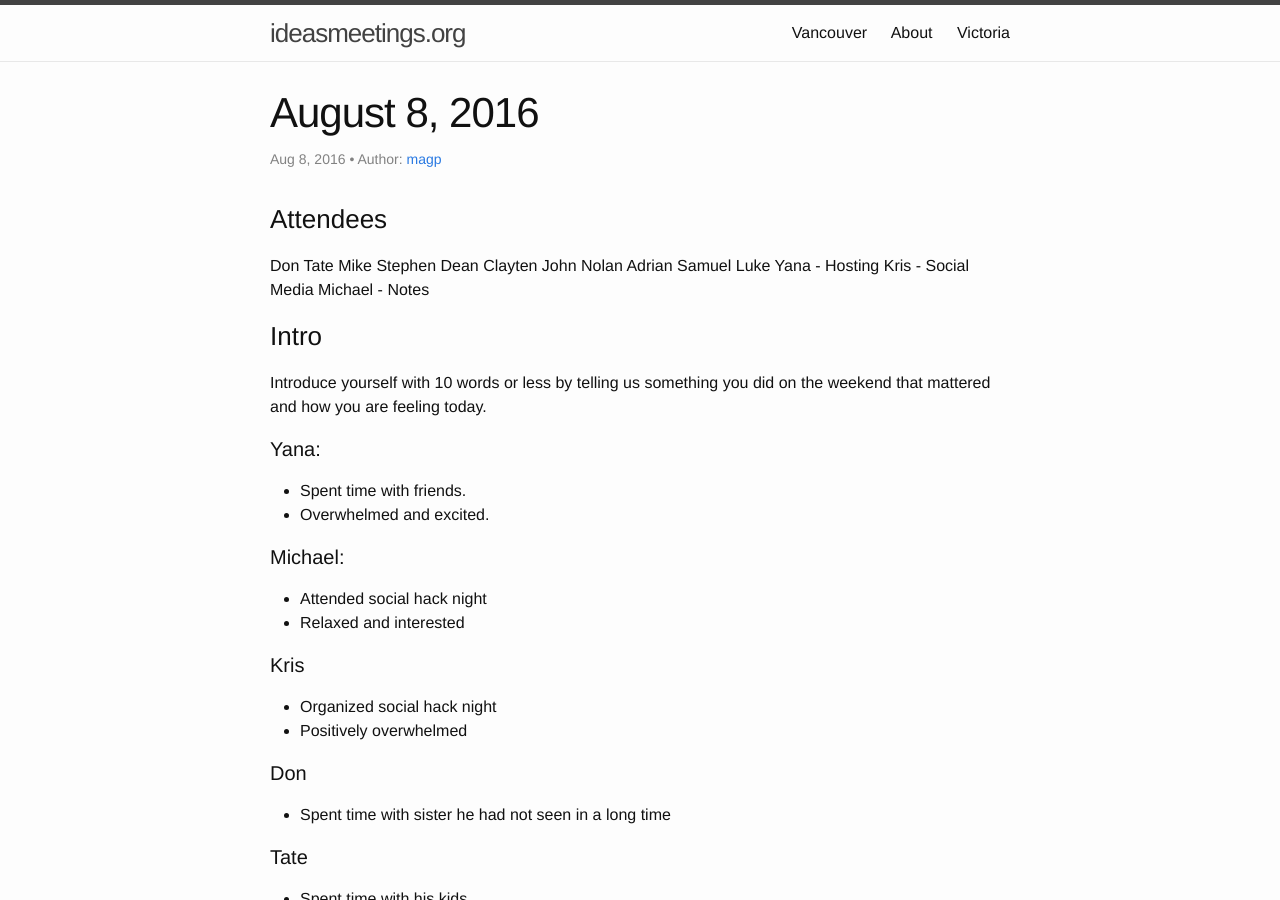
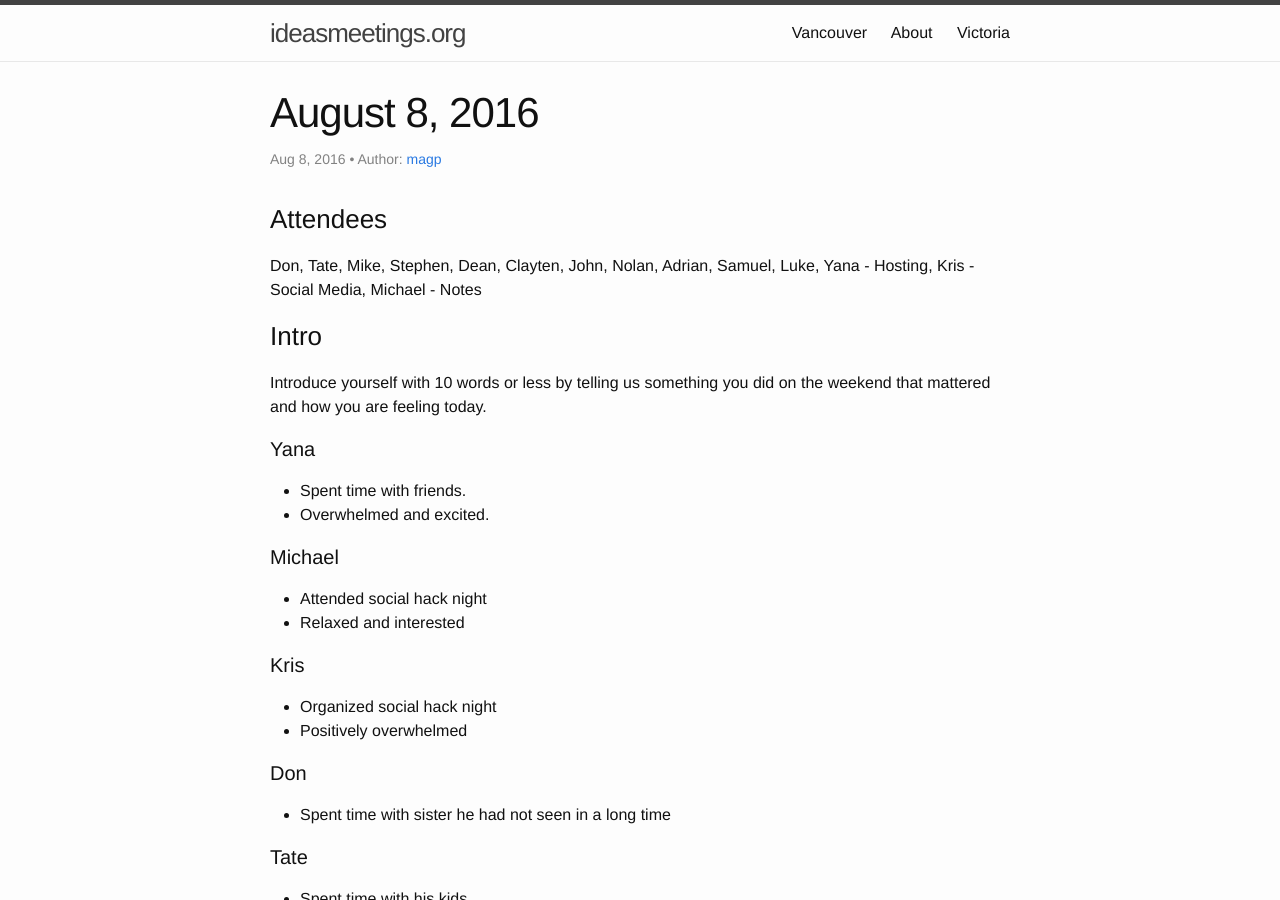
Before and after one commit to improvethings/improvethings.github.io, a Jekyll site: the page built from _posts/2016-08-08-July-08-2016.md, in a window 1280 px wide and 900 px high. Built offline with Jekyll 4.4.1, drawn with Linux system fonts in a browser that asks for light colours.

Commit message:
Minutes 2016.08.08: Fixes markdown to be GFM compatible

```diff
--- a/_posts/2016-08-08-July-08-2016.md
+++ b/_posts/2016-08-08-July-08-2016.md
@@ -18,136 +18,154 @@
 ---
 
 ### Attendees
-Don
-Tate
-Mike
-Stephen
-Dean
-Clayten
-John
-Nolan
-Adrian
-Samuel
-Luke
-Yana - Hosting
-Kris - Social Media
-Michael - Notes
+
+Don, Tate, Mike, Stephen, Dean, Clayten, John, Nolan, Adrian, Samuel, Luke, Yana - Hosting, Kris - Social Media, Michael - Notes
 
 ### Intro
 
 Introduce yourself with 10 words or less by telling us something  you did on the weekend that mattered and how you are feeling today.
 
-#### Yana:
+#### Yana
+
 - Spent time with friends.
 - Overwhelmed and excited.
 
-#### Michael:
+#### Michael
+
 - Attended social hack night
 - Relaxed and interested
 
 #### Kris
+
 - Organized social hack night
 - Positively overwhelmed
 
 #### Don
+
 - Spent time with sister he had not seen in a long time
 
 #### Tate
+
 - Spent time with his kids
 
 #### Mike
+
 - Summarized a 10 page project proposal to 1 page
 - Excited
 
 #### Stephen
+
 - Hiked at Lake Garibaldi
 - Tired
 
 #### Dean
+
 - Course on “Access to power”
 - Free
 
 #### Clayten
+
 - Technical hack
 - Good
 
 #### Adrian
+
 - Hiked with wife
 - Excited
 
 #### Nolan
+
 - Pomodoro webapp + Learning to code HTML, CSS, JS
 - Fantastic
 
 #### John
+
 - Soylent project reflection + 2 epiphanies
 - Excellent
 
 #### Samuel
+
 - Engineering at statups
-
 
 ### Brief idea description
 
 #### Michael
+
 - No idea
 
 #### Kris
+
 - Logo requests for the ideas group
 - Decision tree
 - Browser plugin to identify DOM requests from server
 
 #### Don
+
 - Apply VR to Architecture
 - Help entrepreneurs operate from Manila
 
 #### Tate
+
 - Carbon trade on household energy usage
 
 #### Mike
+
 - Project for housing in Vancouver
 
 #### Stephen
+
 - No idea
 
 #### Dean
+
 - Cafe, bar, vintage clothing retail (Fashion)
 
 #### Clayten
+
 - Prediction option market for future events (crypto instruments)
 - Transportation idea (car sharing cost analysis)
 
 #### John
+
 - Soylent soup including blockchain credit for homeless
 
 #### Samuel
+
 - No idea
 
 #### Nolan
+
 - No idea
 
 #### Adrian
+
 - Crowdsourcing for creative content (like Hit record or Wattpad). Improving fairness for artists.
 
 #### Yana
+
 - No idea
 
 ### Idea development
 
 #### Kris
-##### Decision tree
+
+ **Decision tree**
+
 - Kris: Beta launched at [beta.decisiontree.io](http://beta.decisiontree.io/).
 - Kris: Beta test by including one of the ideas into the platform.
 - Kris: Collected participant’s email.
 
-##### DOM request browser plugin
+**DOM request browser plugin**
+
 - Kris: Build a browser plugin that would detect if a particular server is accessing the DOM.
 - Kris: Website has database encrypted but once served and decrypted the server can request the DOM.
 - Clayten: Difficult to do as a second plugin could trick the plugin with a “fake” DOM.
 - Don: Works at a security company and does JS.
 
 #### Don
-##### VR for Architecture
+
+**VR for Architecture**
+
 - Don: Opportunity to use VR in the Architecture space.
 - Don: Use to get a better idea of the space and to include point markets.
 - Don: Opportunity to use VR for show room design.
@@ -170,12 +188,15 @@
 - Mike: There is some interest by developers to understand future technology that will impact the real estate business (Mac marketing solutions).
 - Mike: VR systems for real estate may be more useful in slower markets (like China).
 
-##### Entrepreneurs in Philippines
+**Entrepreneurs in Philippines**
+
 - Michael: VanTech is doing something similar in South America. It might serve as an example.
 - Kris: Startup Chile is shinning in the startup world due to their 30k grants for entrepreneurs.
 
 #### Tate
-##### Carbon trade on household
+
+**Carbon trade on household**
+
 - Tate: Mechanics similar to carbon trading for companies and countries.
 - Tate: Use of electricity as indicator for production of carbon gases.
 - Stephen: You might just end up subsidizing empty houses as they don’t use utilities. Who checks this? Currently government uses utility bills to determine occupation of houses.
@@ -188,7 +209,9 @@
 - Yana: There should be incentives for different types of power production.
 
 #### Mike
-##### Project for housing in Vancouver
+
+**Project for housing in Vancouver**
+
 - Mike: Housing land awarded to the solution with best inhabitant density allocation.
 - Clayten: The winner should be voted by home buyers.
 - Adrian: You could use Don’s VR system to sell the housing ideas.
@@ -210,7 +233,9 @@
 - Mike: Detachable buildings.
 
 #### Dean
-##### Cafe / Bar / Vintage fashion
+
+**Cafe / Bar / Vintage fashion**
+
 - Dean: Crate an open space and community for designers and artists. Hipsters are the target market.
 - Dean: Each artist will have an individual space but there will also be common spaces for creativity and interaction.
 - Yana: Vintage fashion community and cafe? Two target markets? Work building a community vs acquiring clients
@@ -235,10 +260,13 @@
 - Stephen: Clients might be able to commission items from artists.
 
 #### Clayten
-##### Predictive market
+
+**Predictive market**
+
 - Is more suitable for a beer conversation.
 
-##### Transportation idea (car sharing price comparison)
+**Transportation idea (car sharing price comparison)**
+
 - Clayten: Which company best fits a specific need or usage pattern?
 - Clayten: What does it not do that is needed?
 - Dean: Could it include public transportation?
@@ -261,7 +289,9 @@
 - Clayten: Pulling from API would not be as simple.
 
 #### John
-##### Soylent soup
+
+**Soylent soup**
+
 - John: Looking to create a standarized and non-perishable product.
 - John: Intoducing Bitecoin: using blockchain to guarantee food for all.
 - John: The idea that everyone would have a guaranteed minimal meal.
@@ -278,6 +308,7 @@
 - John: trying to get tech community involved. Wishing tech to push product before government.
 
 ### Final remarks
+
 - Kris: The altruistic mammoth is looking for a new home. Looking for a person to get the mammoth on the basis of their altruistic contribution. Blog post to be published by Yana and Kris.
 - Kris: Soylent soup competition. Would have prizes for best tasting, most nutritious, less expensive…
 - Clayten: The meetings should have a system to keep a fair order of intervention.
```
